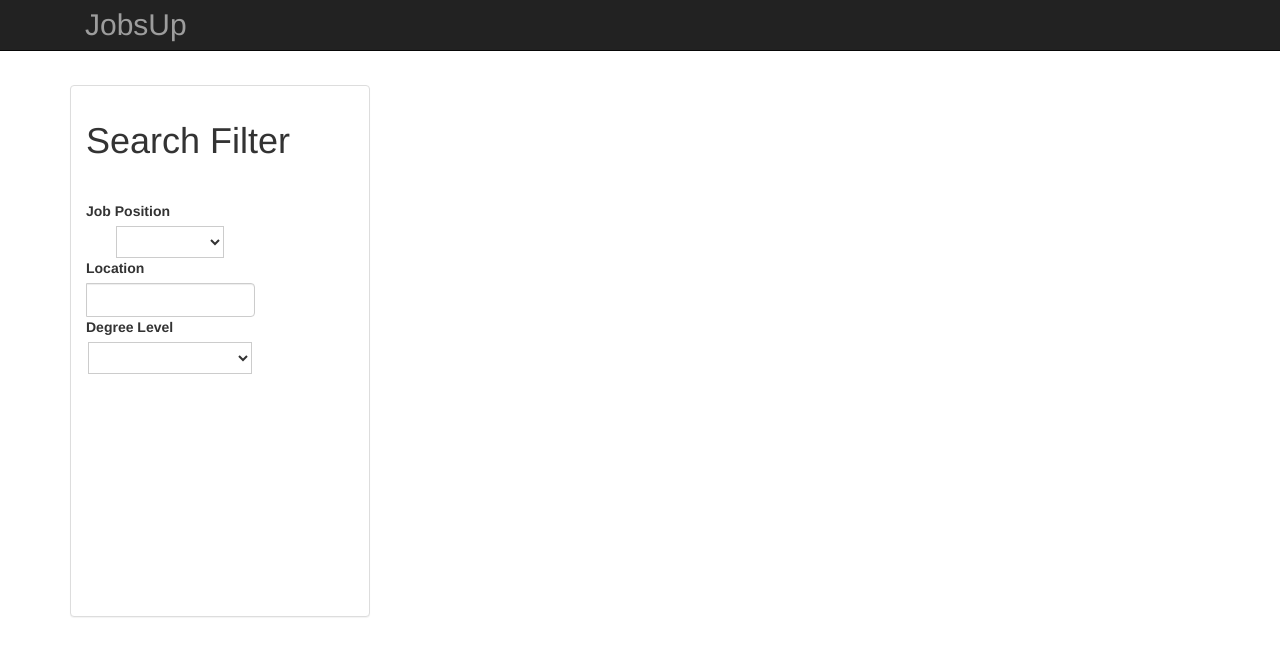
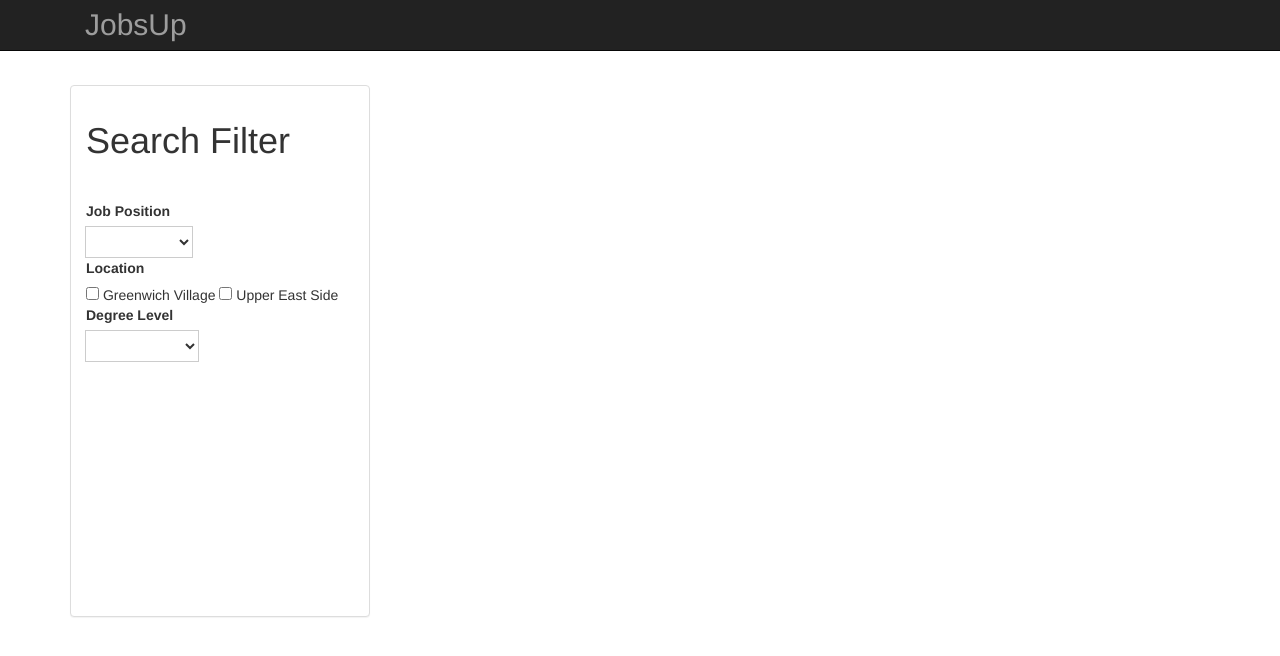
Before and after one commit to uphonia/JobsUp, a Django app: template JobsUp/jobs/templates/Map.html in a window 1280 px wide. Shown: the top 656 px of the page. Run offline with Django 3.2, Linux system fonts and the light colour scheme; the template is opened without the code that fills it, so the values that code supplies are empty; some libraries are stand-ins or nearby versions.

Commit message:
Map page

```diff
--- a/JobsUp/jobs/templates/Map.html
+++ b/JobsUp/jobs/templates/Map.html
@@ -53,10 +53,11 @@
                 <h1> Search Filter </h1>
                 <form action="/action_page.php">
                     <div class="panel-body" style="height: 430px; text-align: left;">
+
                         <!-- Job Position Filter -->
                         <label for="position"> Job Position </label> <br>
                         <div class="row">
-                            <div class="col-xs-8 col-xs-offset-0">
+                            <div class="col-xs-3 col-xs-offset-0">
                                 <div class="input-group">
                                     <div class="input-group-btn search-panel">
                                         <select class="btn btn-default dropdown-toggle" data-toggle="dropdown">
@@ -74,10 +75,10 @@
                         <!-- Location Filter -->
                         <label for="location"> Location </label> <br>
                         <div class="row">
-                            <div class="col-xs-8 col-xs-offset-0">
+                            <div class="col-xs-3 col-xs-offset-0" style="width: 290px;">
                                 <div class="input-group">
-                                    <input type="hidden" name="search_param" value="all" id="search_param">
-                                    <input type="text" class="form-control" name="x">
+                                    <input type="checkbox" name="location"> Greenwich Village
+                                    <input type="checkbox" name="location"> Upper East Side <br>
                                 </div>
                             </div>
                         </div>
@@ -85,14 +86,14 @@
                         <!-- Degree Level Filter -->
                         <label for="degree"> Degree Level </label> <br>
                         <div class="row">
-                            <div class="col-xs-8 col-xs-offset-0">
+                            <div class="col-xs-3 col-xs-offset-0">
                                 <div class="input-group">
                                     <div class="input-group-btn search-panel">
                                         <select class="btn btn-default dropdown-toggle" data-toggle="dropdown" style="text-align: left">
                                             <option></option>
-                                            <option>Associates Degree</option>
-                                            <option>Bachelors Degree</option>
-                                            <option>Masters Degree</option>
+                                            <option>Associates</option>
+                                            <option>Bachelors</option>
+                                            <option>Masters</option>
                                             <option>PhD</option>
                                         </select>
                                     </div>
--- a/JobsUp/jobs/templates/index.html
+++ b/JobsUp/jobs/templates/index.html
@@ -52,8 +52,8 @@
 
         <div class="user">
             <form action="/action_page.php" method="get">
-                <input type="checkbox" name="employee"> Employee <br>
-                <input type="checkbox" name="company"> Company <br>
+                <input type="checkbox" name="user"> Employee <br>
+                <input type="checkbox" name="user"> Company <br>
             </form>
             <a href="" class="button"> Sign Up </a>
         </div>
```
